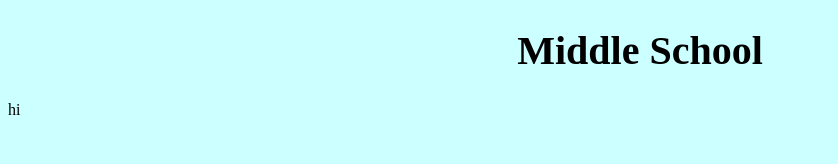
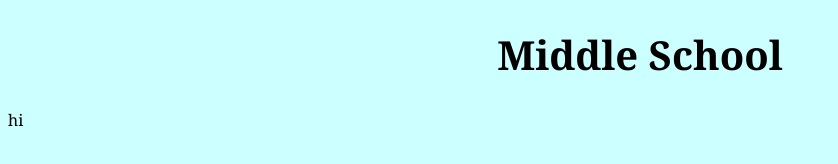
Before and after one commit to gem21523/gem21523.github.io, a plain HTML site: page Middle School.html in a window 1280 px wide. Shown: the whole page, without its empty margins (0-838 px from the left). Drawn offline with Linux system fonts and the light colour scheme.

Commit message:
Update Middle School.html

```diff
--- a/Middle School.html
+++ b/Middle School.html
@@ -4,7 +4,7 @@
 <meta http-equiv="Content-Type" content="text/html; charset=utf-8">
 <title> Middle School </title>
 <style type="text/css">
-Body {background-color:#CCFFFF}
+Body {background-color:#CCFFFF;font-family:"Georgia"}
 h1 {font-size:30pt}
 </style>
 <div style="text-align: center">
```
